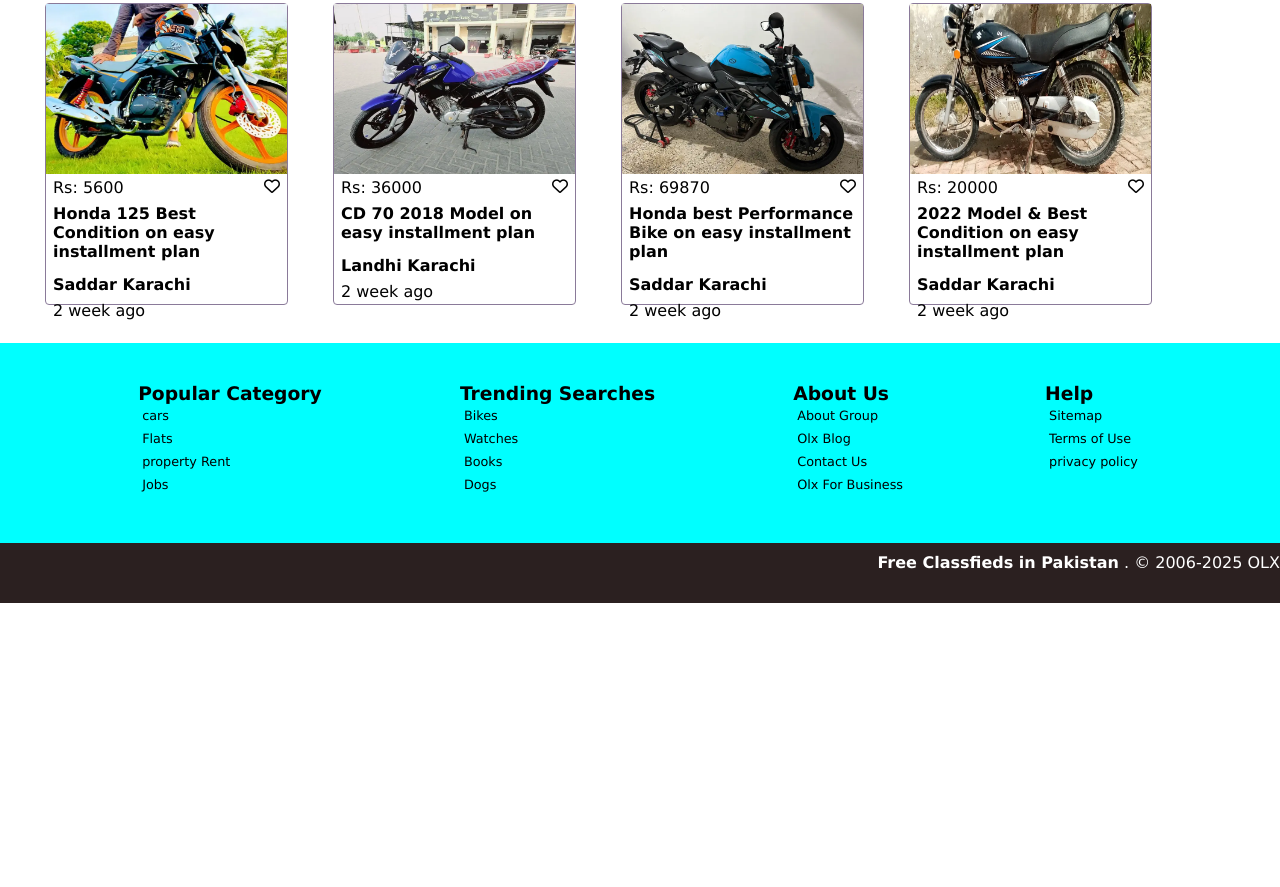
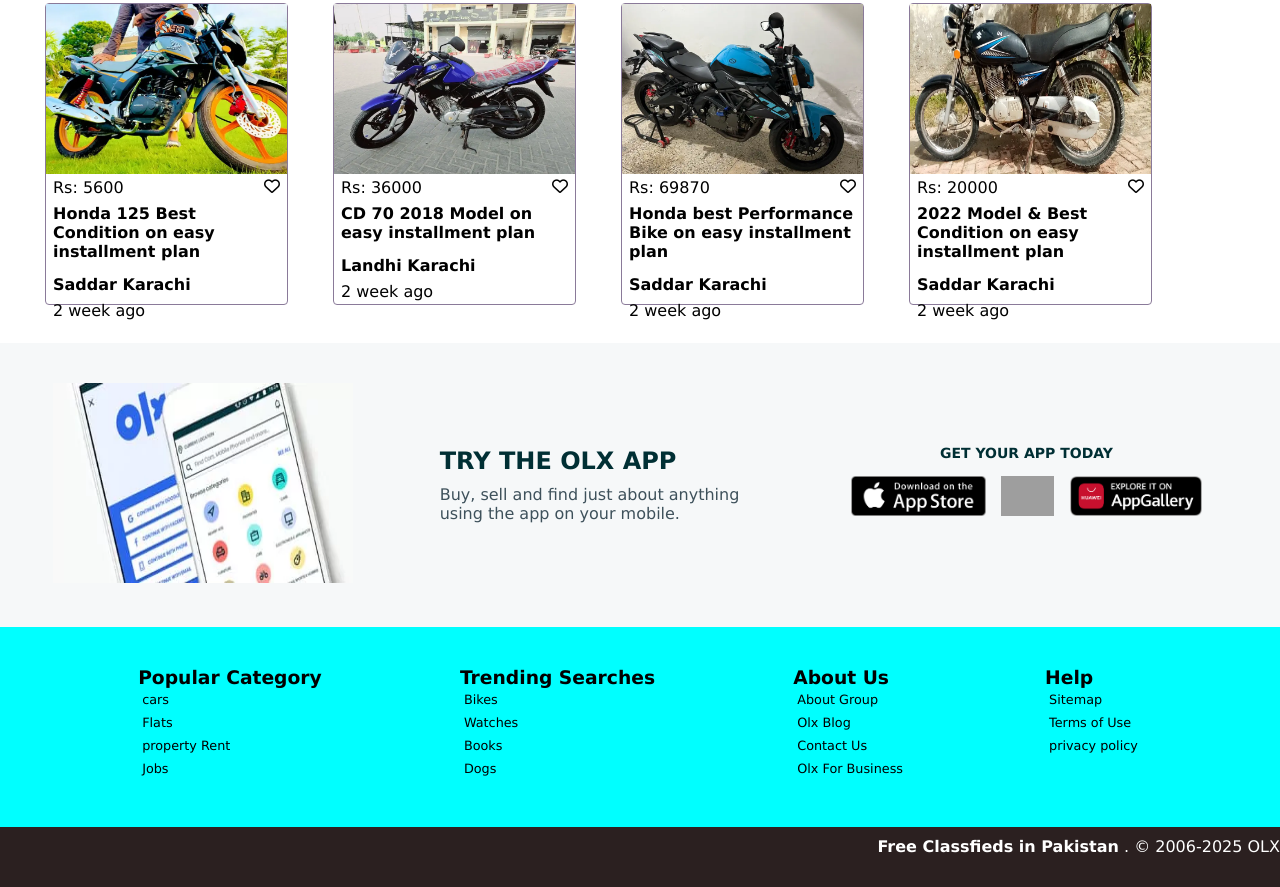
Before and after one commit to arsu-09/olx-website, a plain HTML site: page index.html in a window 1280 px wide. Shown: the part 1886-2773 px from the top of the page. Before the commit the page ends 2489 px from the top, so only its background shows below. Drawn offline with Linux system fonts and the light colour scheme; grey boxes are pictures that could not be loaded.

Commit message:
olx responsive

```diff
--- a/index.html
+++ b/index.html
@@ -250,6 +250,23 @@
         </div>
       </div>
     </div><br><br>
+    <section class="olx-app-section">
+      <div class="app-image">
+        <img src="image/olx.webp" alt="OLX App Screenshot">
+      </div>
+      <div class="app-content">
+        <h2>TRY THE OLX APP</h2>
+        <p>Buy, sell and find just about anything using the app on your mobile.</p>
+      </div>
+      <div class="app-links">
+        <h4>GET YOUR APP TODAY</h4>
+        <div class="store-buttons">
+          <img src="image/apple2.webp" alt="App Store" />
+          <img src="https://upload.wikimedia.org/wikipedia/commons/7/78/Google_Play_Store_badge_EN.svg" alt="Google Play" />
+          <img src="image/huawei_appgallery_badge-logo_brandlogos.net_0kc7c.png" alt="AppGallery" />
+        </div>
+      </div>
+    </section>
     <div class="footer">
         <div class="foot-material">
             <ul>
--- a/style.css
+++ b/style.css
@@ -3,35 +3,42 @@
     padding: 0;
     font-family: 'Lucida Sans', 'Lucida Sans Regular', 'Lucida Grande', 'Lucida Sans Unicode', Geneva, Verdana, sans-serif;
 }
+
 #header {
     padding-top: 20px;
     padding-left: 40px;
     font-size: 1em;
     font-weight: bold;
 }
+
 a {
     text-decoration: none;
     color: black;
 }
-.top-bar{
+
+.top-bar {
     display: inline-block;
     padding: 12px;
 }
-.header-bottom{
+
+.header-bottom {
     padding-left: 40px;
 }
+
 .search-location {
     height: 40px;
     width: 20em;
     padding-left: 10px;
     font-size: 1em;
 }
-.search-bar{
+
+.search-bar {
     padding-left: 12px;
     height: 40px;
     width: 44em;
     font-size: 1em;
 }
+
 .fa-magnifying-glass {
     background-color: rgb(31, 24, 24);
     padding: 12px;
@@ -40,11 +47,13 @@
     border-bottom-right-radius: 5px;
     border-top-right-radius: 5px;
 }
+
 .login {
     text-decoration: underline;
     font-weight: bolder;
 }
-.sell{
+
+.sell {
     background-color: #fff;
     padding: 10px;
     border-bottom: 5px solid #3a77ff;
@@ -56,39 +65,47 @@
     width: 120px;
     font-weight: bolder;
 }
+
 .header-bottom-bar {
     padding-top: 10px;
     padding-left: 22px;
 }
-.list-cat{
+
+.list-cat {
     display: flex;
     list-style-type: none;
     padding-left: 24px;
 }
-.list-cat li{
+
+.list-cat li {
     padding-right: 20px;
 }
-.li{
+
+.li {
     font-size: 1em;
     font-weight: bold;
 }
-.hero-sec{
+
+.hero-sec {
     height: 200px;
     padding-right: 50px;
 }
-.hero{
+
+.hero {
     display: flex;
     justify-content: center;
     align-items: center;
     padding-top: 20px;
 }
-.outlet img{
+
+.outlet img {
     height: 100px;
     width: 100px;
     border-radius: 50%;
     cursor: pointer;
 }
-.outlet{
+
+.outlet {
     text-align: center;
     width: 110px;
     padding-top: 30px;
@@ -96,22 +113,26 @@
     font-weight: bold;
     padding-left: 30px;
 }
+
 .category {
     padding-left: 52px;
     padding-top: 50px;
     width: 84vw;
 }
+
 .category-2 {
     display: flex;
     justify-content: flex-start;
     flex-wrap: wrap;
 }
+
 .product {
     height: 220px;
     width: 180px;
 
 }
-.product-material{
+
+.product-material {
     height: 300px;
     width: 290px;
     border: 1px solid rgb(138, 122, 153);
@@ -119,49 +140,59 @@
     border-radius: 4px;
 
 }
-.main-sec{
+
+.main-sec {
     display: flex;
     justify-content: space-evenly;
     width: 90vw;
 }
-.product-sec{
+
+.product-sec {
     padding: 22px;
     padding-top: 22px;
     padding-left: 45px;
 }
-.pic img{
+
+.pic img {
     height: 170px;
     width: 100%;
 }
-.fa-regular{
+
+.fa-regular {
     float: inline-end;
     padding-right: 7px;
     font-weight: 300;
 }
-.des p{
+
+.des p {
     padding: 7px;
     font-weight: bold;
 }
-.des span{
+
+.des span {
     padding: 7px;
     font-size: 1em;
 }
+
 .footer {
     height: 200px;
     width: 100%;
     background-color: aqua;
 }
+
 .foot-material {
     display: flex;
     justify-content: space-evenly;
     padding-top: 40px;
 }
-ul li{
+
+ul li {
     list-style-type: none;
     padding: 4px;
     font-size: 0.8em;
 }
-.foot-un{
+
+.foot-un {
     background-color: rgb(43, 32, 32);
     color: white;
     height: 50px;
@@ -170,6 +201,60 @@
     justify-content: flex-end;
     padding-top: 10px;
 }
-.bold{
+
+.bold {
     font-weight: bolder;
 }
+
+.olx-app-section {
+    display: flex;
+    align-items: center;
+    justify-content: space-around;
+    background-color: #f6f8f9;
+    padding: 40px 20px;
+    flex-wrap: wrap;
+}
+
+.app-image img {
+    width: 300px;
+    max-width: 100%;
+    max-height: 100%;
+    height: 200px;
+}
+
+.app-content {
+    max-width: 300px;
+    padding: 0 20px;
+}
+
+.app-content h2 {
+    color: #002f34;
+    margin-bottom: 10px;
+}
+
+.app-content p {
+    color: #3e515b;
+}
+
+.app-links {
+    text-align: center;
+    padding: 0 20px;
+}
+
+.app-links h4 {
+    color: #002f34;
+    font-size: 14px;
+    margin-bottom: 10px;
+}
+
+.store-buttons img {
+    height: 40px;
+    margin: 5px;
+}
+@media  screen and (max-width: 600px){
+    .main-sec {
+        display: grid;
+        flex-wrap: wrap;
+    }
+
+}
```
Also changed, not shown: image/Apple_logo_grey.svg.png (added), image/apple.png (added), image/apple2.webp (added), image/huawei_appgallery_badge-logo_brandlogos.net_0kc7c.png (added), image/olx.webp (added).
